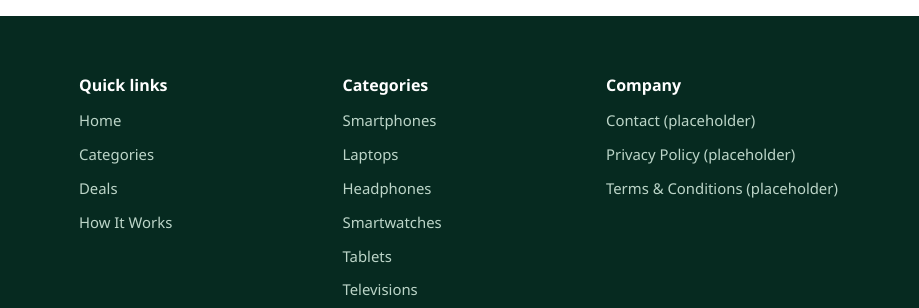
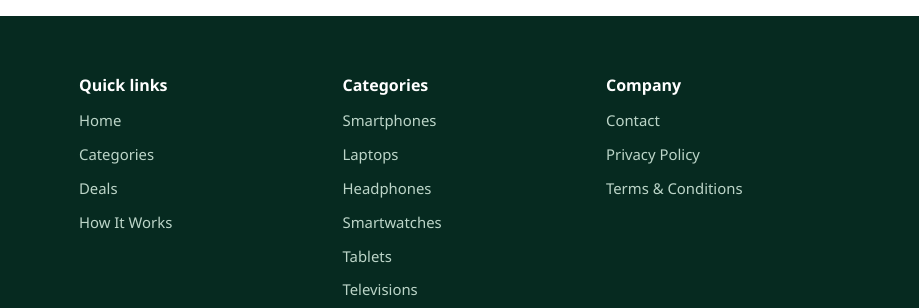
Before and after one commit to ValueDonlinemart/valued, a plain HTML site: page index.html in a window 1280 px wide. Shown: the part 5803-6111 px from the top of the page, 361-1280 px from the left. Drawn offline with Linux system fonts and the light colour scheme.

Commit message:
Update index.html

```diff
--- a/index.html
+++ b/index.html
@@ -607,9 +607,9 @@ section{padding:72px 0}
       <div>
         <h4>Company</h4>
         <ul>
-          <li><a href="#" data-placeholder="Contact page">Contact (placeholder)</a></li>
-          <li><a href="#" data-placeholder="Privacy Policy">Privacy Policy (placeholder)</a></li>
-          <li><a href="#" data-placeholder="Terms and Conditions">Terms &amp; Conditions (placeholder)</a></li>
+          <li><a href="#" data-placeholder="Contact page">Contact</a></li>
+          <li><a href="#" data-placeholder="Privacy Policy">Privacy Policy</a></li>
+          <li><a href="#" data-placeholder="Terms and Conditions">Terms &amp; Conditions</a></li>
         </ul>
       </div>
     </div>
```
